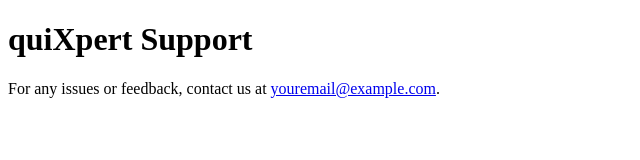
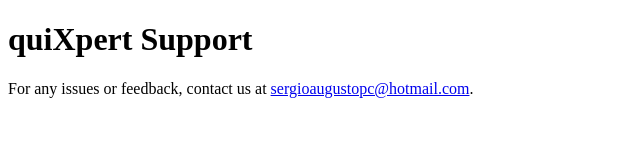
Before and after one commit to sergioaugusto94/ads-txt, a plain HTML site: page support/index.html in a window 1280 px wide. Shown: the full height of the page, 0-640 px from the left. Drawn offline with Linux system fonts and the light colour scheme.

Commit message:
Update index.html

```diff
--- a/support/index.html
+++ b/support/index.html
@@ -5,6 +5,6 @@
 </head>
 <body>
     <h1>quiXpert Support</h1>
-    <p>For any issues or feedback, contact us at <a href="mailto:sergioaugustopc@hotmail.com">youremail@example.com</a>.</p>
+    <p>For any issues or feedback, contact us at <a href="mailto:sergioaugustopc@hotmail.com">sergioaugustopc@hotmail.com</a>.</p>
 </body>
 </html>
```
